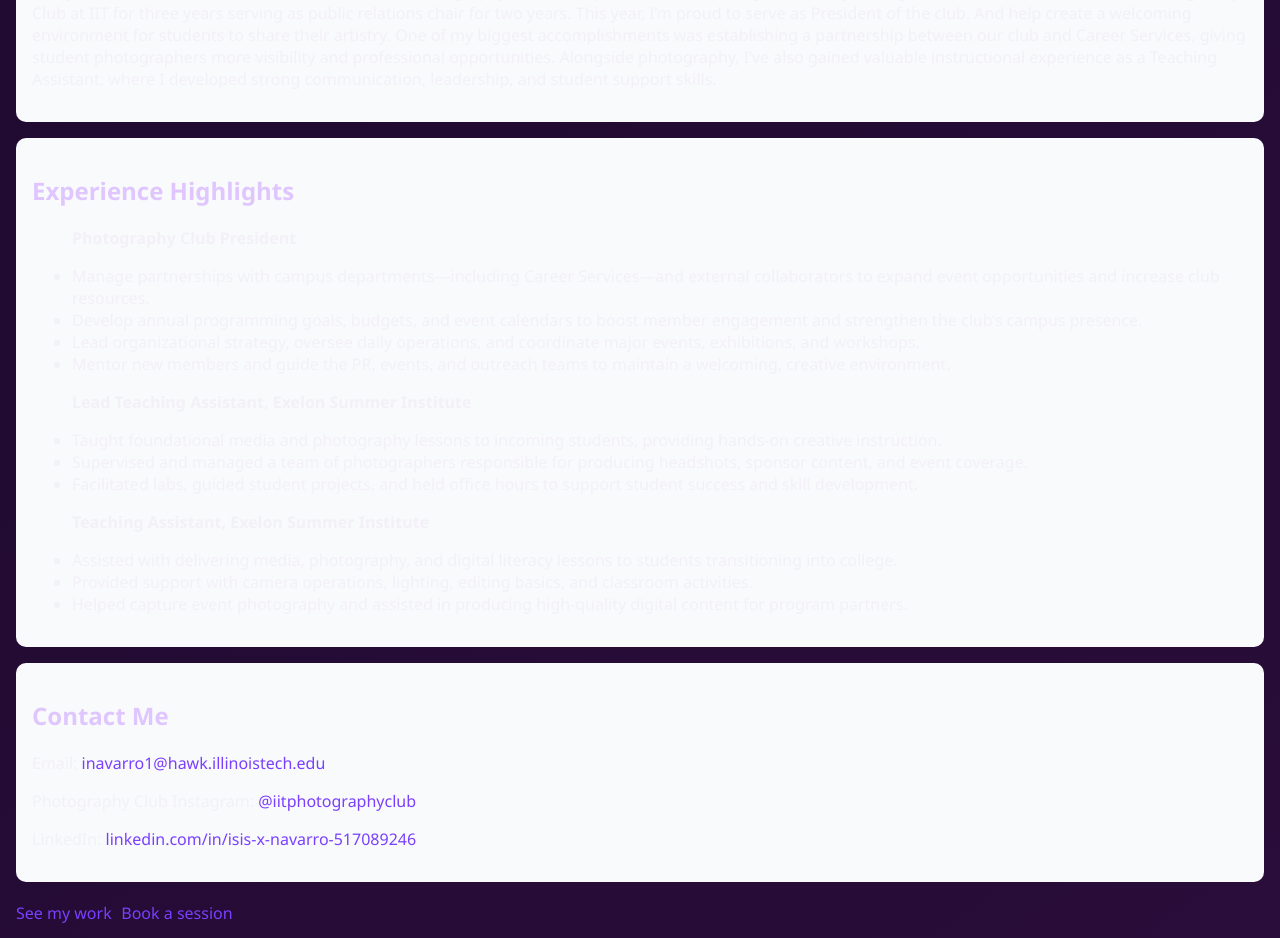
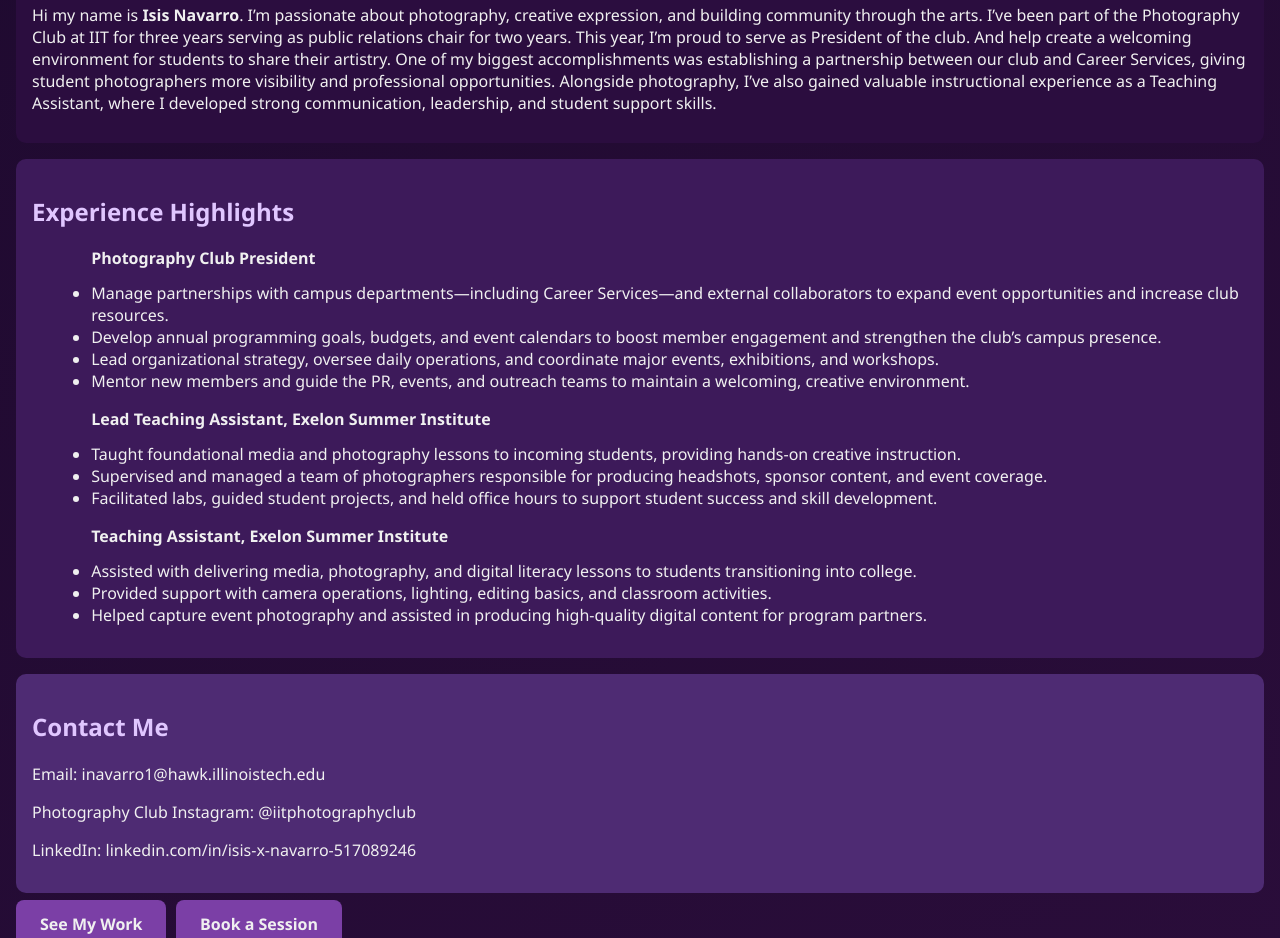
Before and after one commit to IsisXN/ITMD-543-Final-, a Vue app in the folder my-vue-project/: page / in a window 1280 px wide. Shown: the part 180-1118 px from the top of the page. Built offline with nearby package versions, Linux system fonts and the light colour scheme.

Commit message:
Update AboutMe.vue

```diff
--- a/my-vue-project/src/pages/AboutMe.vue
+++ b/my-vue-project/src/pages/AboutMe.vue
@@ -1,7 +1,8 @@
 <template>
   <section class="container" style="padding:2rem 1rem;">
-  <div style="background:#f8fafc;padding:1rem;border-radius:10px;margin-top:1rem;">
 
+    <!-- About Me Section -->
+    <div style="background:#2b0d3f;padding:1rem;border-radius:10px;margin-top:1rem;color:#f0f0f0;">
       <h1>About Me</h1>
       <p class="lead">
         Hi my name is <strong>Isis Navarro</strong>. I’m passionate about photography, creative expression, and building community through the arts.
@@ -12,59 +13,77 @@
       </p>
     </div>
 
-    <div style="background:#f8fafc;padding:1rem;border-radius:10px;margin-top:1rem;">
+    <!-- Experience Highlights -->
+    <div style="background:#3d1a5a;padding:1rem;border-radius:10px;margin-top:1rem;color:#f0f0f0;">
       <h2>Experience Highlights</h2>
       <ul>
-      <p class="lead"> <strong>Photography Club President</strong>
-      </p>
+        <p class="lead"><strong>Photography Club President</strong></p>
         <li>Manage partnerships with campus departments—including Career Services—and external collaborators to expand event opportunities and increase club resources.</li>
         <li>Develop annual programming goals, budgets, and event calendars to boost member engagement and strengthen the club’s campus presence.</li>
         <li>Lead organizational strategy, oversee daily operations, and coordinate major events, exhibitions, and workshops.</li>
         <li>Mentor new members and guide the PR, events, and outreach teams to maintain a welcoming, creative environment.</li>
-      <p class="lead"> <strong>Lead Teaching Assistant, Exelon Summer Institute</strong>
-      </p>
+
+        <p class="lead"><strong>Lead Teaching Assistant, Exelon Summer Institute</strong></p>
         <li>Taught foundational media and photography lessons to incoming students, providing hands-on creative instruction.</li>
         <li>Supervised and managed a team of photographers responsible for producing headshots, sponsor content, and event coverage.</li>
         <li>Facilitated labs, guided student projects, and held office hours to support student success and skill development.</li>
-      <p class="lead"> <strong>Teaching Assistant, Exelon Summer Institute</strong>
-      </p>
+
+        <p class="lead"><strong>Teaching Assistant, Exelon Summer Institute</strong></p>
         <li>Assisted with delivering media, photography, and digital literacy lessons to students transitioning into college.</li>
         <li>Provided support with camera operations, lighting, editing basics, and classroom activities.</li>
         <li>Helped capture event photography and assisted in producing high-quality digital content for program partners.</li>
       </ul>
     </div>
 
-<section class="contact-container">
-   <div style="background:#f8fafc;padding:1rem;border-radius:10px;margin-top:1rem;">
+    <!-- Contact Section -->
+    <div style="background:#4e2b73;padding:1rem;border-radius:10px;margin-top:1rem;color:#f0f0f0;">
       <h2>Contact Me</h2>
-
-  <p>Email: <a href="mailto:inavarro1@hawk.illinoistech.edu">inavarro1@hawk.illinoistech.edu</a></p>
-
+      <p>Email: <a href="mailto:inavarro1@hawk.illinoistech.edu" style="color:#f0f0f0;">inavarro1@hawk.illinoistech.edu</a></p>
       <p>Photography Club Instagram:
-    <a href="https://www.instagram.com/iitphotographyclub/" target="_blank">
-      @iitphotographyclub
-    </a>
+        <a href="https://www.instagram.com/iitphotographyclub/" target="_blank" style="color:#f0f0f0;">@iitphotographyclub</a>
       </p>
-
       <p>LinkedIn:
-    <a href="https://www.linkedin.com/in/isis-x-navarro-517089246/" target="_blank">
-      linkedin.com/in/isis-x-navarro-517089246
-    </a>
+        <a href="https://www.linkedin.com/in/isis-x-navarro-517089246/" target="_blank" style="color:#f0f0f0;">linkedin.com/in/isis-x-navarro-517089246</a>
       </p>
     </div>
-</section>
 
+    <!-- Buttons -->
     <div style="margin-top:1.25rem;">
-      <router-link class="btn" to="/gallery">See my work</router-link>
-      <router-link class="btn btn-outline" to="/bookings" style="margin-left:0.6rem;">Book a session</router-link>
+      <router-link class="btn-primary" to="/gallery">See My Work</router-link>
+      <router-link class="btn-primary" to="/bookings" style="margin-left:0.6rem;">Book a Session</router-link>
     </div>
+
   </section>
 </template>
 
 <script>
-export default {}
+export default {
+  name: "AboutMe"
+}
 </script>
 
 <style scoped>
-h1 { margin:0 0 0.5rem 0; }
+/* Button styling to match booking submit button */
+.btn-primary {
+  padding: 0.8rem 1.5rem;
+  border-radius: 8px;
+  background-color: #7b3fa6; /* deep purple */
+  color: #f0f0f0;
+  font-weight: bold;
+  cursor: pointer;
+  border: none;
+  text-decoration: none;
+}
+.btn-primary:hover {
+  background-color: #9b5fc0;
+}
+
+/* Optional spacing improvements for readability */
+.lead {
+  margin-bottom: 0.8rem;
+}
+
+ul {
+  margin-left: 1.2rem;
+}
 </style>
```
Lines whose indentation alone changed are shown as unchanged.
